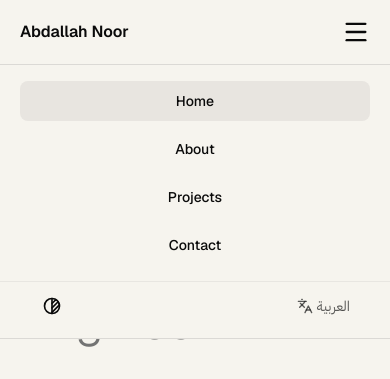
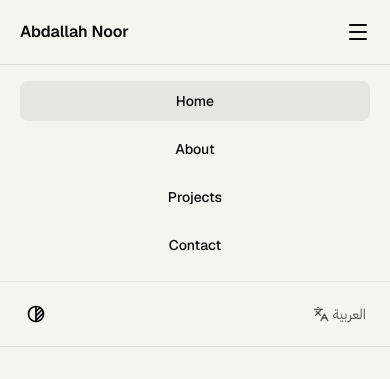
Before and after one commit to abdallanoor/portfolio, a Next.js app: page /en in a window 390 px wide. Both pictures are taken after a click on the button "Menu". Shown: the top 379 px of the page. Built offline with nearby package versions, Linux system fonts and the light colour scheme.

Commit message:
fix: refactor header component layout for improved mobile menu and theme toggle accessibility

```diff
--- a/components/header.tsx
+++ b/components/header.tsx
@@ -102,7 +102,6 @@ export default function Header() {
 
   return (
     <header className="fixed top-0 left-0 right-0 bg-background border-b z-50">
-      <div>
       <div className="container flex items-center justify-between h-16">
         <button
           onClick={() => scrollToSection("#hero")}
@@ -138,7 +137,7 @@ export default function Header() {
           className="md:hidden cursor-pointer transition-transform duration-300 active:scale-90"
           onClick={() => setIsMobileMenuOpen(!isMobileMenuOpen)}
         >
-            <Menu className="size-7" />
+          <Menu className="size-6" />
           <span className="sr-only">{t("menu")}</span>
         </button>
       </div>
@@ -169,7 +168,7 @@ export default function Header() {
             ))}
           </div>
 
-            <div className="px-4 pt-2 border-t border-border/50 mt-4">
+          <div className="pt-4 border-t border-border/50 mt-4">
             <div className="container flex items-center justify-between">
               <ThemeToggle />
               <LocaleSwitcher />
@@ -177,7 +176,6 @@ export default function Header() {
           </div>
         </nav>
       </div>
-      </div>
     </header>
   );
 }
```
Lines whose indentation alone changed are shown as unchanged.
